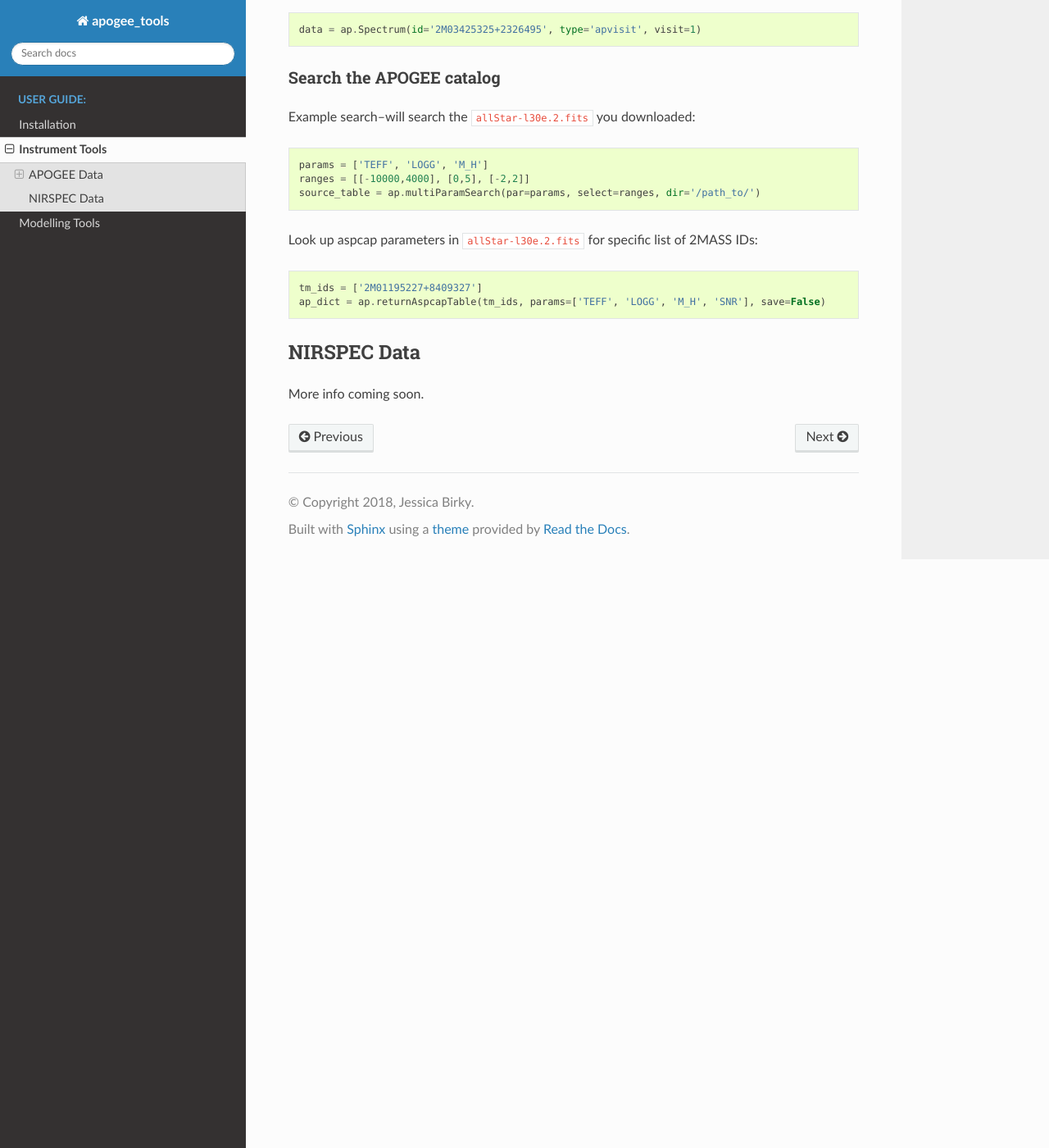
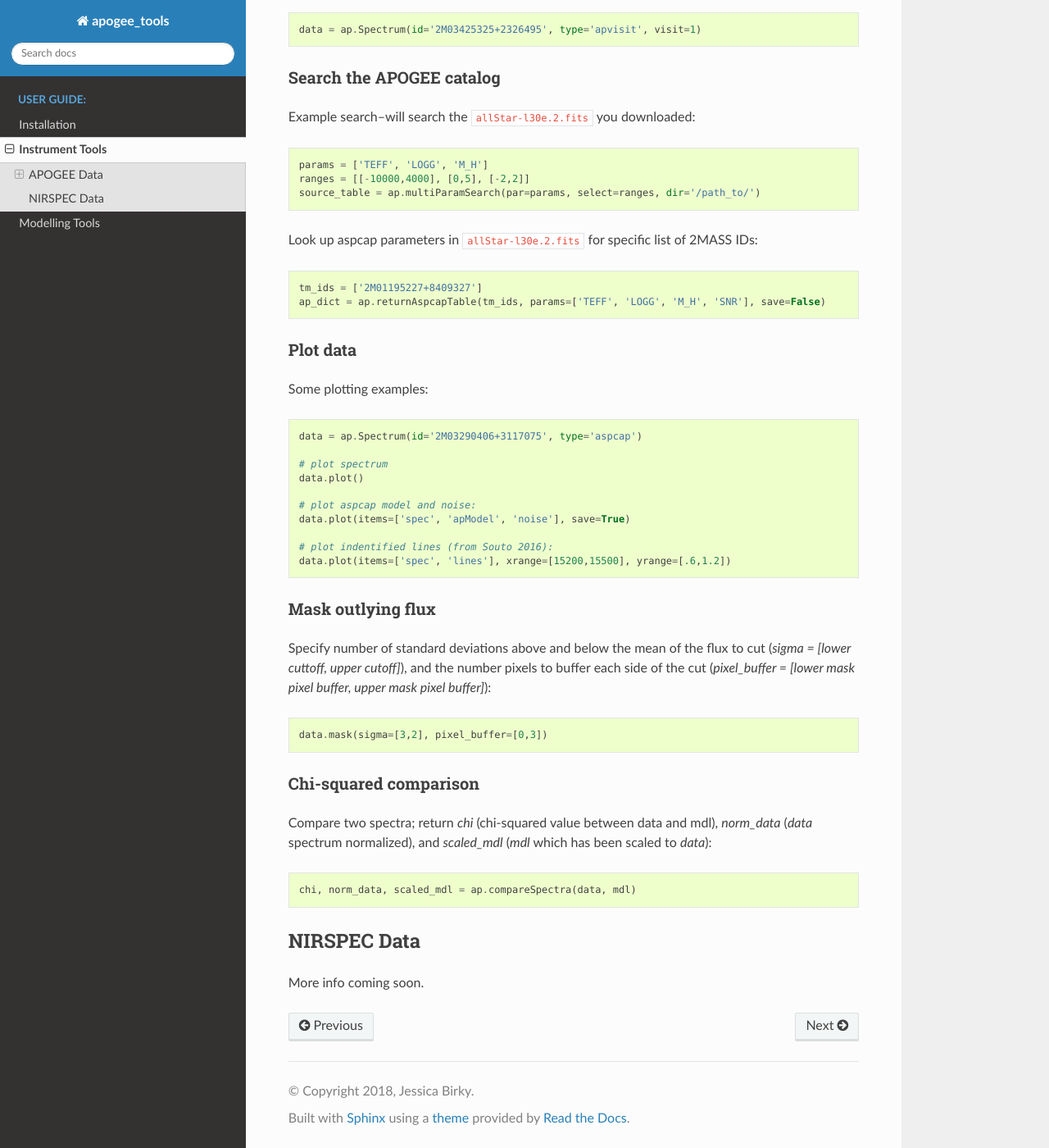
Before and after one commit to jbirky/apogee_tools, a Sphinx documentation site: the page built from docs/source/user/apogee.rst, in a window 1280 px wide and 1400 px high, scrolled down 1032 px. Shown: the whole window at 82% size. Built offline with Sphinx 7.4.7 and the Read the Docs theme 2.0.0, drawn with Linux system fonts in a browser that asks for light colours.

Commit message:
add apogee data examples

```diff
--- a/docs/source/user/apogee.rst
+++ b/docs/source/user/apogee.rst
@@ -65,6 +65,43 @@ Look up aspcap parameters in ``allStar-l30e.2.fits`` for specific list of 2MASS
 	ap_dict = ap.returnAspcapTable(tm_ids, params=['TEFF', 'LOGG', 'M_H', 'SNR'], save=False)
 
 
+Plot data
+~~~~~~~~~
+
+Some plotting examples:
+
+.. code-block:: python
+
+	data = ap.Spectrum(id='2M03290406+3117075', type='aspcap')
+
+	# plot spectrum
+	data.plot()
+
+	# plot aspcap model and noise:
+	data.plot(items=['spec', 'apModel', 'noise'], save=True)
+
+	# plot indentified lines (from Souto 2016):
+	data.plot(items=['spec', 'lines'], xrange=[15200,15500], yrange=[.6,1.2])
+
+Mask outlying flux
+~~~~~~~~~~~~~~~~~~
+
+Specify number of standard deviations above and below the mean of the flux to cut (`sigma = [lower cuttoff, upper cutoff]`), and the number pixels to buffer each side of the cut (`pixel_buffer = [lower mask pixel buffer, upper mask pixel buffer]`):
+
+.. code-block:: python
+
+	data.mask(sigma=[3,2], pixel_buffer=[0,3])
+
+Chi-squared comparison
+~~~~~~~~~~~~~~~~~~~~~~
+
+Compare two spectra; return `chi` (chi-squared value between data and mdl), `norm_data` (`data` spectrum normalized), and `scaled_mdl` (`mdl` which has been scaled to `data`):
+
+.. code-block:: python
+
+	chi, norm_data, scaled_mdl = ap.compareSpectra(data, mdl)
+
+
 NIRSPEC Data
 ------------
 
```
